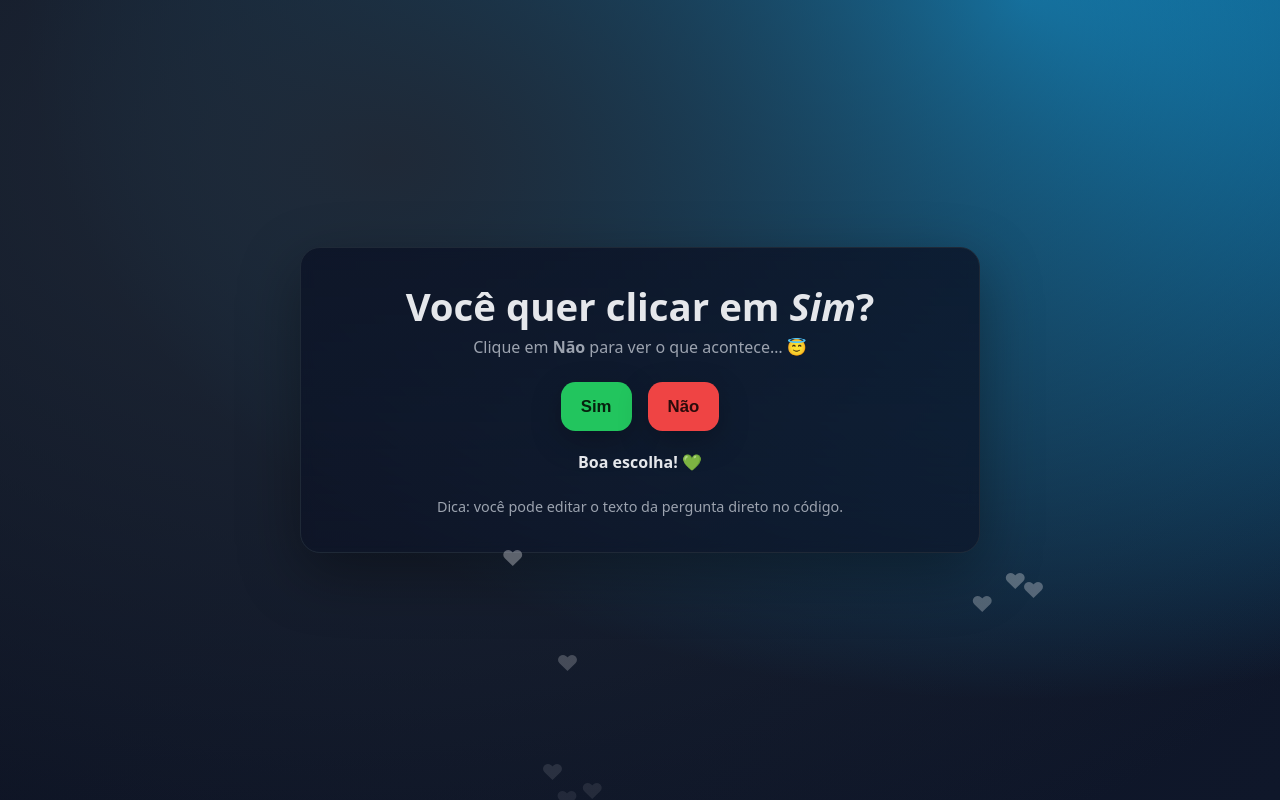
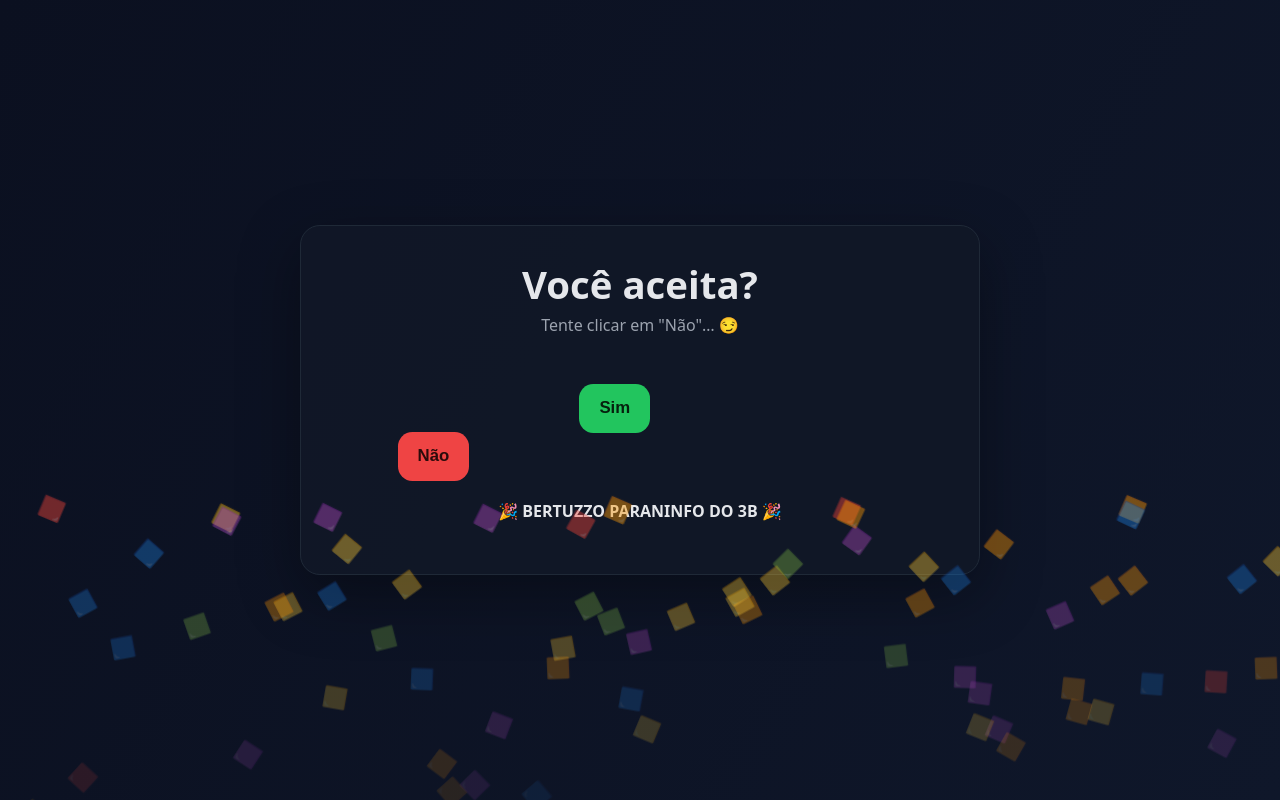
Before and after one commit to MariaV0608/sim-ou-n-o, a plain HTML site: page index.html in a window 1280 px wide. Both pictures are taken after a click on the button "Sim". Drawn offline with Linux system fonts and the light colour scheme.

Commit message:
Update index.html

```diff
--- a/index.html
+++ b/index.html
@@ -7,97 +7,87 @@
   <title>Sim ou Não?</title>
   <style>
     :root{
-      --bg: #0f172a; /* slate-900 */
-      --card: #111827ee; /* gray-900 */
-      --text: #e5e7eb; /* gray-200 */
-      --muted: #9ca3af; /* gray-400 */
-      --primary: #22c55e; /* green-500 */
-      --danger: #ef4444; /* red-500 */
-      --ring: #a78bfa; /* violet-400 */
+      --bg: #0f172a;
+      --text: #e5e7eb;
+      --muted: #9ca3af;
+      --primary: #22c55e;
+      --danger: #ef4444;
+      --ring: #a78bfa;
     }
     *{box-sizing:border-box}
     html,body{height:100%}
     body{
-      margin:0; font-family:system-ui,-apple-system,Segoe UI,Roboto,Helvetica,Arial,Apple Color Emoji,Segoe UI Emoji;
-      background: radial-gradient(1200px 800px at 30% 20%, #1f2937, transparent),
-                  radial-gradient(1000px 700px at 80% 0%, #0ea5e9, transparent),
-                  linear-gradient(120deg,#0b1020,#0f172a);
+      margin:0; font-family:system-ui,-apple-system,Segoe UI,Roboto,Helvetica,Arial;
+      background:linear-gradient(120deg,#0b1020,#0f172a);
       color:var(--text);
       display:grid; place-items:center;
     }
     .card{
       width:min(92vw,680px); padding:2.25rem; border-radius:1.25rem;
-      background:linear-gradient(180deg, #0b1225cc, #0b1225aa);
-      border:1px solid #1f2937; box-shadow:0 20px 60px rgba(0,0,0,.35);
-      backdrop-filter: blur(6px);
+      background:#111827dd; border:1px solid #1f2937;
+      box-shadow:0 20px 60px rgba(0,0,0,.35);
       text-align:center;
-      animation: pop .5s ease-out;
     }
-    @keyframes pop{from{transform:translateY(8px);opacity:0}to{transform:translateY(0);opacity:1}}
     h1{margin:0 0 .5rem; font-size:clamp(1.6rem, 3.5vw, 2.4rem); line-height:1.15}
     p.sub{margin:.25rem 0 1.5rem; color:var(--muted)}
-    .buttons{display:flex; gap:1rem; justify-content:center; flex-wrap:wrap}
+    .buttons{position:relative; height:120px;}
     button{
       appearance:none; border:0; padding:.9rem 1.25rem; border-radius:.9rem; font-size:1.05rem; font-weight:700;
-      cursor:pointer; transition: transform .12s ease, box-shadow .12s ease, opacity .25s ease, filter .2s ease;
-      box-shadow: 0 10px 30px rgba(0,0,0,.25);
+      cursor:pointer; position:absolute;
+      transition: transform .12s ease;
     }
-    button:focus-visible{outline:2px solid var(--ring); outline-offset:2px}
-    .yes{background:var(--primary); color:#06210e}
-    .no{background:var(--danger); color:#2b0b0b}
-    button:hover{transform: translateY(-2px)}
-    .no.fade{opacity:0; transform: scale(.9); pointer-events:none; filter: blur(.5px)}
+    .yes{background:var(--primary); color:#06210e; left:40%; top:20%;}
+    .no{background:var(--danger); color:#2b0b0b; left:10%; top:60%;}
+    button:hover{transform: scale(1.05)}
     .hidden{display:none}
     .msg{margin-top:1.25rem; font-weight:600}
     .footer{margin-top:1.5rem; font-size:.9rem; color:var(--muted)}
-    .heart{position:fixed; top:-20px; font-size:22px; animation: fall linear forwards;}
-    @keyframes fall{to{transform: translateY(110vh) translateX(var(--x,0)); opacity:0}}
+    .confetti{position:fixed; top:0; width:100%; height:100%; pointer-events:none; overflow:hidden}
+    .confetti span{position:absolute; font-size:20px; animation: fall linear forwards;}
+    @keyframes fall{to{transform: translateY(110vh) rotate(360deg); opacity:0}}
   </style>
 </head>
 <body>
-  <main class="card" role="dialog" aria-labelledby="q" aria-describedby="d">
-    <h1 id="q">Você quer clicar em <em>Sim</em>?</h1>
-    <p id="d" class="sub">Clique em <strong>Não</strong> para ver o que acontece… 😇</p><div class="buttons" aria-live="polite">
+  <main class="card">
+    <h1 id="q">Você aceita?</h1>
+    <p class="sub">Tente clicar em "Não"… 😏</p><div class="buttons">
   <button class="yes" id="btnYes" type="button">Sim</button>
   <button class="no" id="btnNo" type="button">Não</button>
 </div>
 
-<p class="msg hidden" id="msgYes">Boa escolha! 💚</p>
-<p class="msg hidden" id="msgNo">Ops… o <strong>Não</strong> sumiu! Agora só restou a opção certa 😏</p>
+<p class="msg hidden" id="msgYes">🎉 BERTUZZO PARANINFO DO 3B 🎉</p>
 
-<div class="footer">Dica: você pode editar o texto da pergunta direto no código.</div>
-
-  </main>  <script>
+  </main>
+  <div class="confetti" id="confetti"></div>  <script>
     const btnYes = document.getElementById('btnYes');
     const btnNo  = document.getElementById('btnNo');
     const msgYes = document.getElementById('msgYes');
-    const msgNo  = document.getElementById('msgNo');
+    const confettiBox = document.getElementById('confetti');
 
-    // Quando clicar em "Não": desaparece e mostra mensagem
-    btnNo.addEventListener('click', () => {
-      btnNo.classList.add('fade');
-      setTimeout(() => btnNo.remove(), 260);
-      msgNo.classList.remove('hidden');
+    // Sempre que tentar clicar em "Não", ele muda de lugar
+    btnNo.addEventListener('mouseover', () => {
+      const box = btnNo.parentElement.getBoundingClientRect();
+      const newX = Math.random() * (box.width - btnNo.offsetWidth);
+      const newY = Math.random() * (box.height - btnNo.offsetHeight);
+      btnNo.style.left = newX + 'px';
+      btnNo.style.top = newY + 'px';
     });
 
-    // Quando clicar em "Sim": mostra uma mensagem e confete de coraçõezinhos
+    // Quando clicar em "Sim": mostra mensagem e confete
     btnYes.addEventListener('click', () => {
       msgYes.classList.remove('hidden');
-      sprinkleHearts();
+      launchConfetti();
     });
 
-    // Efeito simples de coraçõezinhos caindo
-    function sprinkleHearts(){
-      const count = 14;
-      for(let i=0;i<count;i++){
+    function launchConfetti(){
+      const colors = ['🟦','🟥','🟩','🟨','🟪','🟧'];
+      for(let i=0;i<100;i++){
         const span = document.createElement('span');
-        span.textContent = '❤';
-        span.className = 'heart';
+        span.textContent = colors[Math.floor(Math.random()*colors.length)];
         span.style.left = Math.random()*100 + 'vw';
-        span.style.setProperty('--x', (Math.random()*80-40) + 'px');
-        span.style.animationDuration = (2.5 + Math.random()*2) + 's';
-        document.body.appendChild(span);
-        setTimeout(()=> span.remove(), 4000);
+        span.style.animationDuration = (2 + Math.random()*3) + 's';
+        confettiBox.appendChild(span);
+        setTimeout(()=> span.remove(), 5000);
       }
     }
   </script></body>
```
